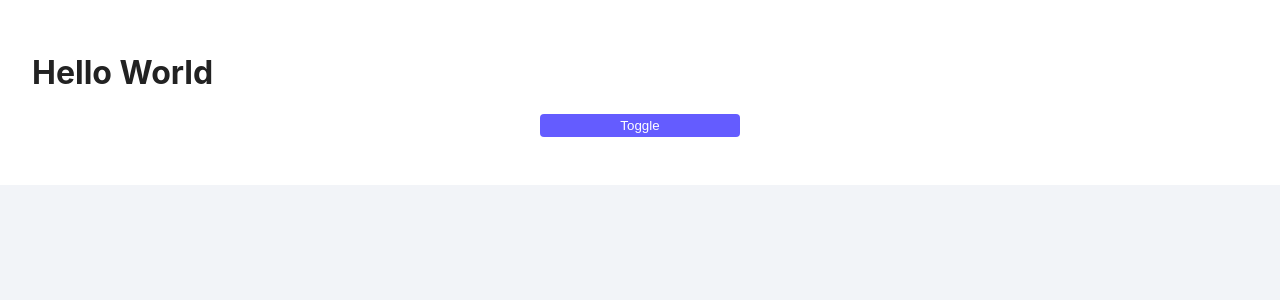
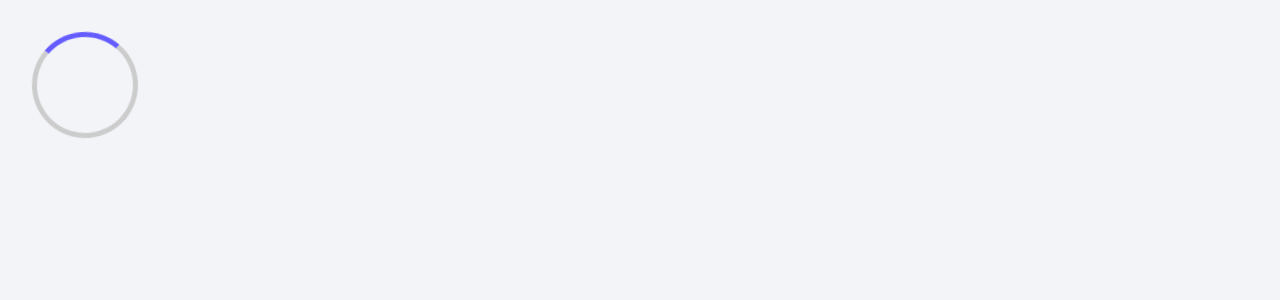
Before and after one commit to NicoleDreon/react-styled-components, a React (Create React App) app: page / in a window 1280 px wide. Shown: the top 300 px of the page. Built offline with nearby package versions, Linux system fonts and the light colour scheme.

Commit message:
add loading spinner

```diff
--- a/src/App.js
+++ b/src/App.js
@@ -1,39 +1,11 @@
-import {useState} from 'react'
-import styled, {ThemeProvider} from 'styled-components'
-import Card from './components/Card'
-import GlobalStyles from './global-styles';
-
-// typically would be in a seprate file
-const BaseTheme = {
-  color:'#222',
-  background:'#fff',
-}
-
-const DarkTheme = {
-  color:'#fff',
-  background:'#222',
-}
-
-const Container = styled.div`
-padding:2rem;
-color:${(props)=>props.theme.color};
-background:${(props)=>props.theme.background};
-`
+import styled from 'styled-components'
+import Loading from './components/Loading'
 
 function App() {
-  const [baseTheme, setTheme] = useState(true);
-
-  const toggleTheme = ()=>{
-    setTheme(!baseTheme)
-  }
   return (
-    <ThemeProvider theme={baseTheme ? BaseTheme : DarkTheme}>
-      <GlobalStyles />
-      <Container>
-        <h1>Hello World</h1>
-        <button className="btn" onClick={toggleTheme}>toggle</button>
-      </Container>
-    </ThemeProvider>
+   <div style={{padding:'2rem'}}>
+      <Loading />
+   </div>
   );
 }
 
--- /dev/null
+++ b/src/components/Loading.js
@@ -0,0 +1,18 @@
+import styled, {keyframes} from 'styled-components'
+
+const spinner = keyframes`
+to{
+  transform:rotate(360deg);
+}
+`
+
+const Loading = styled.div`
+width:6rem;
+height:6rem;
+border:5px solid #ccc;
+border-radius: 50%;
+border-top-color: var(--primary);
+animation: ${spinner} 1.6s linear infinite;
+`
+
+export default Loading
--- a/src/index.js
+++ b/src/index.js
@@ -1,6 +1,6 @@
 import React from 'react';
 import ReactDOM from 'react-dom';
-// import './index.css';
+import './index.css';
 import App from './App';
 
 
```
